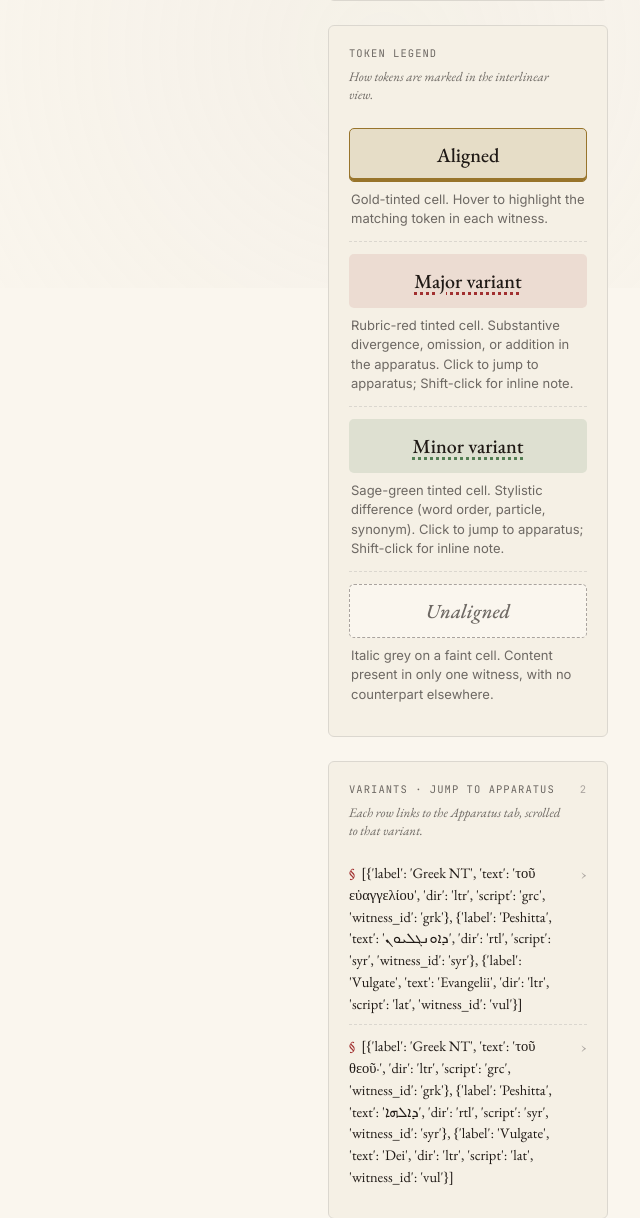
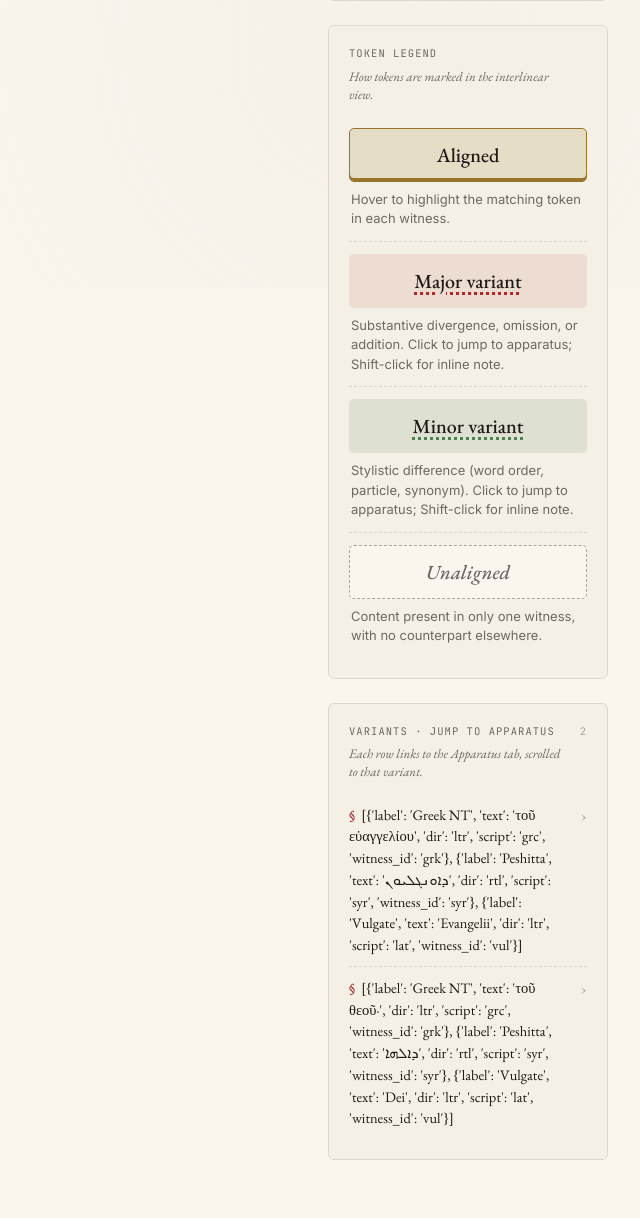
Before and after one commit to Jossifresben/translation-alignment, a Flask app: page /verse/mark/1/1 in a window 1280 px wide. Shown: the part 512-1730 px from the top of the page, without its empty margins (640-1280 px from the left). Run offline with Flask 3, Linux system fonts and the light colour scheme; some libraries are stand-ins or nearby versions.

Commit message:
fix(rail): drop redundant color descriptions from legend
The swatches already show the color — the prose only needs to explain
the *meaning*: behavior on hover/click and what the variant signals.

Co-Authored-By: Claude Opus 4.7 (1M context) <noreply@anthropic.com>

```diff
--- a/templates/_rail.html
+++ b/templates/_rail.html
@@ -28,19 +28,19 @@
       {% if view == 'parallel' %}alignment grid{% else %}interlinear view{% endif %}.</p>
     <div class="legend-item">
       <div class="legend-sample sample-aligned">Aligned</div>
-      <p class="legend-desc">Gold-tinted cell. Hover to highlight the matching token in each witness.</p>
+      <p class="legend-desc">Hover to highlight the matching token in each witness.</p>
     </div>
     <div class="legend-item">
       <div class="legend-sample sample-major">Major variant</div>
-      <p class="legend-desc">Rubric-red tinted cell. Substantive divergence, omission, or addition in the apparatus. Click to jump to apparatus; Shift-click for inline note.</p>
+      <p class="legend-desc">Substantive divergence, omission, or addition. Click to jump to apparatus; Shift-click for inline note.</p>
     </div>
     <div class="legend-item">
       <div class="legend-sample sample-minor">Minor variant</div>
-      <p class="legend-desc">Sage-green tinted cell. Stylistic difference (word order, particle, synonym). Click to jump to apparatus; Shift-click for inline note.</p>
+      <p class="legend-desc">Stylistic difference (word order, particle, synonym). Click to jump to apparatus; Shift-click for inline note.</p>
     </div>
     <div class="legend-item">
       <div class="legend-sample sample-unaligned"><em>Unaligned</em></div>
-      <p class="legend-desc">Italic grey on a faint cell. Content present in only one witness, with no counterpart elsewhere.</p>
+      <p class="legend-desc">Content present in only one witness, with no counterpart elsewhere.</p>
     </div>
   </div>
 
```
